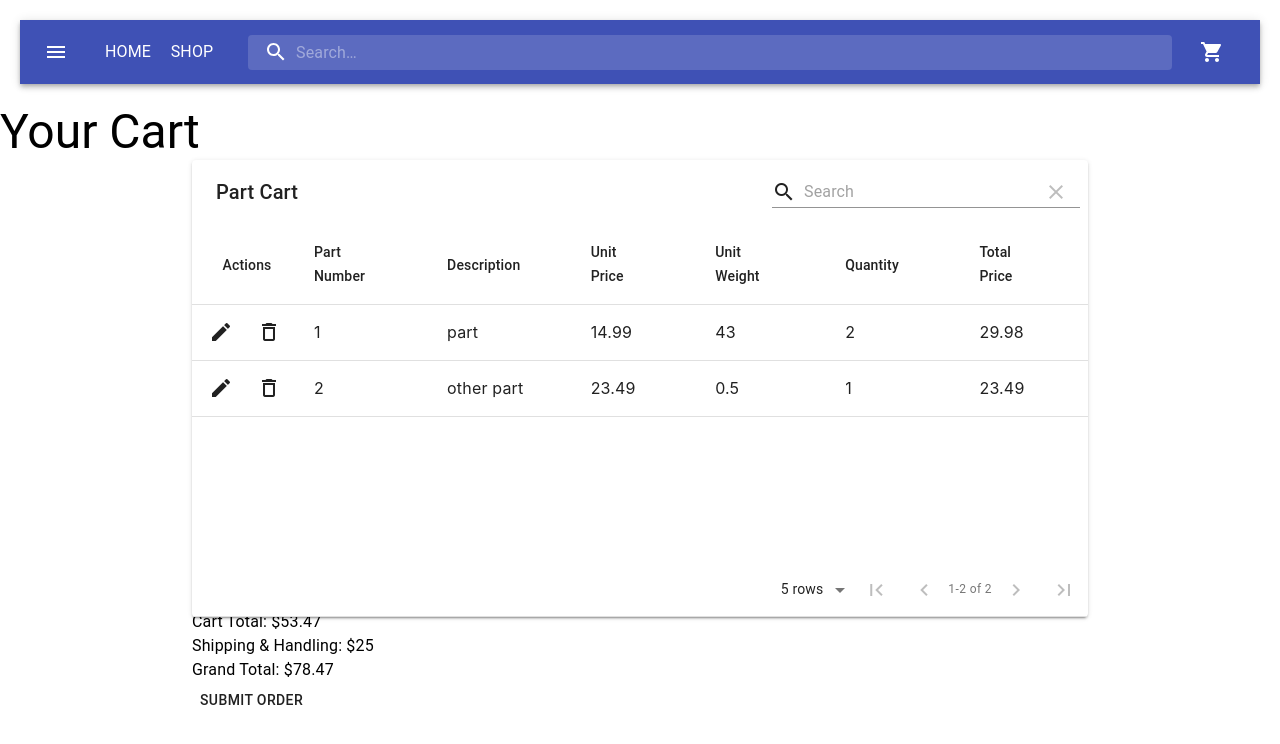
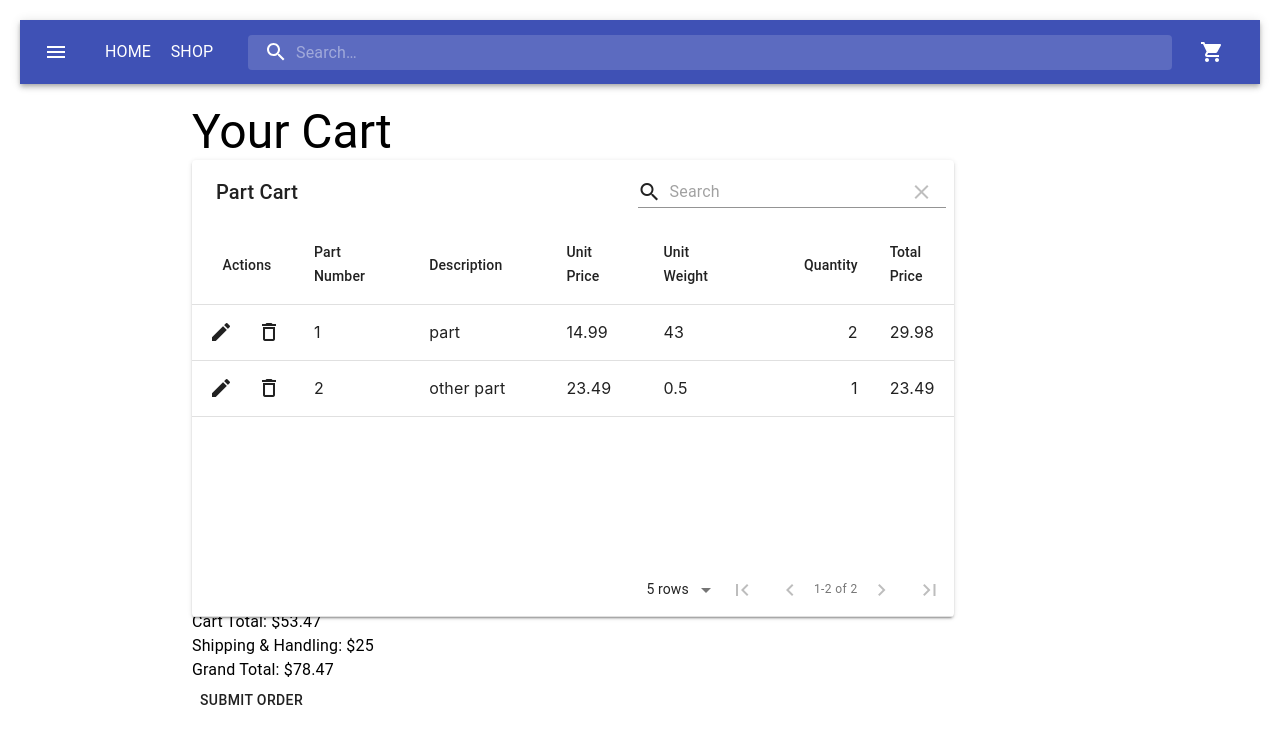
Before and after one commit to carlydobie/SoftwareEngineering_GroupProject, a React (Create React App) app in the folder frontend/: page /ShoppingCart in a window 1280 px wide. Shown: the top 744 px of the page. Built offline with nearby package versions, Linux system fonts and the light colour scheme; no server answers.

Commit message:
add check inventory to cart update funct

```diff
--- a/frontend/src/components/customer/product.js
+++ b/frontend/src/components/customer/product.js
@@ -40,8 +40,6 @@ const useStyles = makeStyles((theme) => ({
 
 export default function ProductGridItem(props) {
 
-    console.log(props.number, props.description);
-
     const classes = useStyles();
 
     return (
--- a/frontend/src/pages/CustomerPage.js
+++ b/frontend/src/pages/CustomerPage.js
@@ -33,8 +33,12 @@ const useStyles = makeStyles((theme) => ({
 
 export default function CustomerPage() {
   const classes = useStyles();
+
   const [data, setData] = useState([])
+
   useEffect(() => {getData()}, [])
+
+  //get all parts
   const getData = async() => {
     await axios.get('http://localhost:8080/legacy/all')
         .then(function (response) {
@@ -54,7 +58,6 @@ export default function CustomerPage() {
         <Box className={classes.gridContainer}>
           <Grid container spacing={2}>
             {data.map(part => {
-            console.log(part)
               return (
                 <div>
                   <Grid item className={classes.gridItem}>
--- a/frontend/src/pages/HomePage.js
+++ b/frontend/src/pages/HomePage.js
@@ -18,14 +18,14 @@ export default function HomePage() {
           <Grid container spacing={3}>
               <Grid item xs={12} lg={12}>
                 <Paper className="home-grid-item">
-                  <h2>Welcome to hell!</h2>
+                  <h2>Amazing Auto Parts Galore</h2>
                 </Paper>
               </Grid>
               <Grid item xs={6} lg={6}>
               <Paper className="home-grid-item">
               <Button to="/Customer" component={Link}>
                     <Typography>
-                      Customer Link
+                      SHOP
                     </Typography>
                     </Button>
                 </Paper>
@@ -34,7 +34,7 @@ export default function HomePage() {
                 <Paper className="home-grid-item">
                 <Button to="/Warehouse" component={Link}>
                     <Typography>
-                      Employee Link
+                      EMPLOYEE
                     </Typography>
                     </Button>
                 </Paper>
--- a/frontend/src/pages/ShoppingCart.js
+++ b/frontend/src/pages/ShoppingCart.js
@@ -1,11 +1,12 @@
 import '../css/App.css'
-import React from 'react';
+import React, { useState, useEffect } from 'react';
 import Navbar from '../components/core/customerNav.js';
 import { useSelector, useDispatch } from 'react-redux';
 import Typography from '@material-ui/core/Typography';
 import OrderForm from '../components/orderForm';
 import MaterialTable from 'material-table'
 import { updateCart, removeItem } from '../redux/actions/cart';
+import axios from 'axios'
 /*
  *  Shopping Cart Page for Customer's Selected Products
  *  Customer can view the parts they have selected and
@@ -22,6 +23,33 @@ function ShoppingCart() {
   const brackets = useSelector(state => state.shipping.brackets);
   const dispatch = useDispatch()
 
+  //local state for inventory
+  const [inventory, setInventory] = useState([])
+
+  //get inventory quantities to validate
+  const getInventory = async () => {
+    await axios.get('http://localhost:8080/inventory/all')
+    .then(function (response) {
+      // handle success
+      setInventory(response.data)
+    })
+    .catch(function (error) {
+      // handle error
+      console.log(error);
+    });
+  }
+
+  //make sure the new quantity is less than or equal to the amount in inventory
+  function checkInventory(row){
+    const index = inventory.findIndex(item => item.part_number === row.id)
+    return (row.qty <= inventory[index].qty)
+  }
+
+
+  //get inventory on render
+  useEffect(() => {
+      getInventory()
+  }, [])
 
   //function to calculate shipping charges based on the total
   //weight of products in the cart, returns the S/H charge
@@ -54,7 +82,7 @@ function ShoppingCart() {
     { title: 'Description', field: "description", editable: 'never' },
     { title: 'Unit Price', field: "price", editable: 'never'},
     { title: 'Unit Weight', field: "weight", editable: 'never'},
-    { title: 'Quantity', field: "qty"} ,
+    { title: 'Quantity', field: "qty", type: 'numeric', validate: rowData => (rowData.qty > 0 && checkInventory(rowData)) ? { isValid: true } : { isValid: false, helperText: 'not enough in inventory'}},
     { title: 'Total Price', field: "total", editable: 'never', render: rowData => {return (rowData.price * rowData.qty).toFixed(2)} }
   ]
 
@@ -88,7 +116,6 @@ function ShoppingCart() {
                                 dataUpdate[index] = newData;
                                 //send the new data to redux to update state
                                 dispatch(updateCart(dataUpdate[index]))
-                                //   setOrderTotal(grandTotal())
                                 resolve();
                               }, 1000);
                           }),
@@ -123,11 +150,11 @@ function ShoppingCart() {
   return (
     <div className="App">
     <Navbar/>
-        <div>
+        <div style={{marginLeft: '15%'}}>
             <Typography variant="h3">
                 Your Cart
             </Typography>
-            <div style={{ width: '70%', marginLeft: '15%',}}>
+            <div style={{ width: '70%'}}>
                 {displayCart()}
             </div>
         </div>
```
Lines whose indentation alone changed are shown as unchanged.
